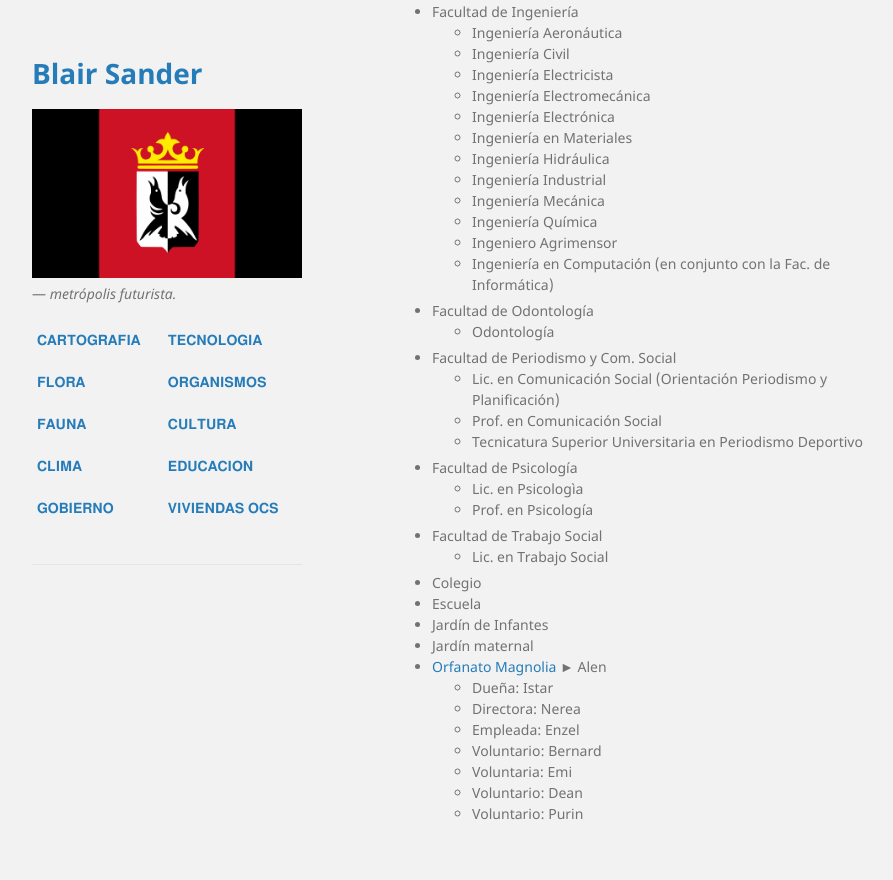
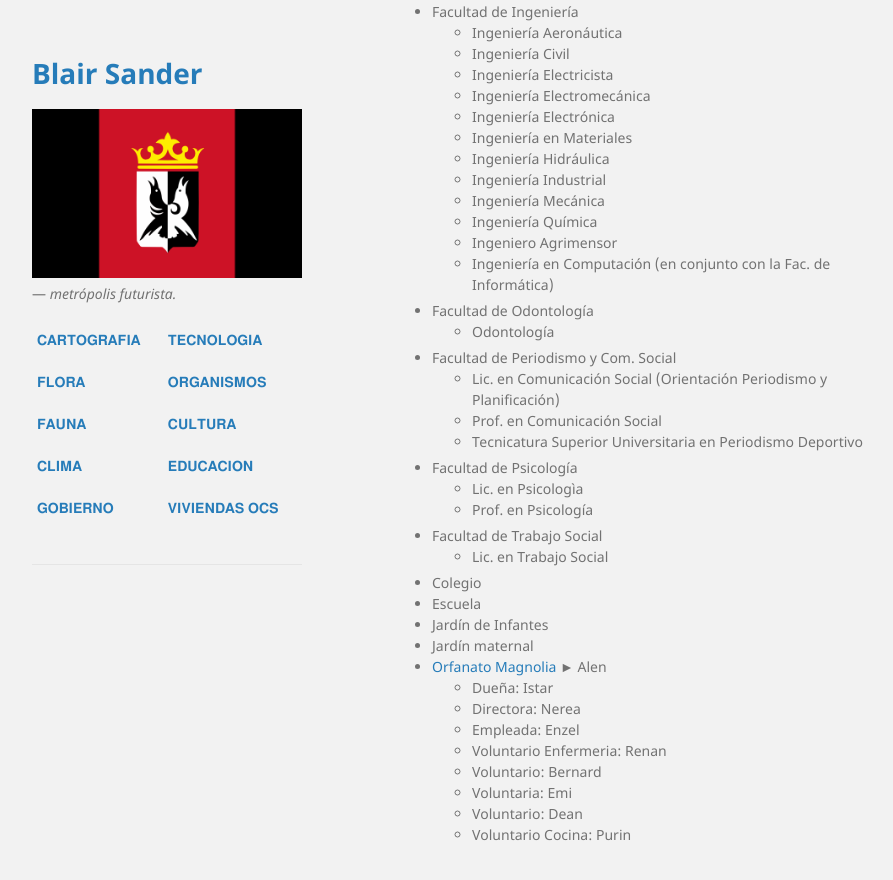
Before and after one commit to BlairSander/ciudad, a Jekyll site: the page built from educacion.md, in a window 1280 px wide and 900 px high, scrolled down 2575 px. Shown: the top 880 px of the window, without its empty margins (178-1071 px from the left). Built offline with Jekyll 4.4.1, drawn with Linux system fonts in a browser that asks for light colours.

Commit message:
Update educacion.md

```diff
--- a/educacion.md
+++ b/educacion.md
@@ -160,7 +160,8 @@ layout: default
    - Dueña: Istar
    - Directora: Nerea
    - Empleada: Enzel
+   - Voluntario Enfermeria: Renan
    - Voluntario: Bernard
    - Voluntaria: Emi
    - Voluntario: Dean
-   - Voluntario: Purin
+   - Voluntario Cocina: Purin
```
